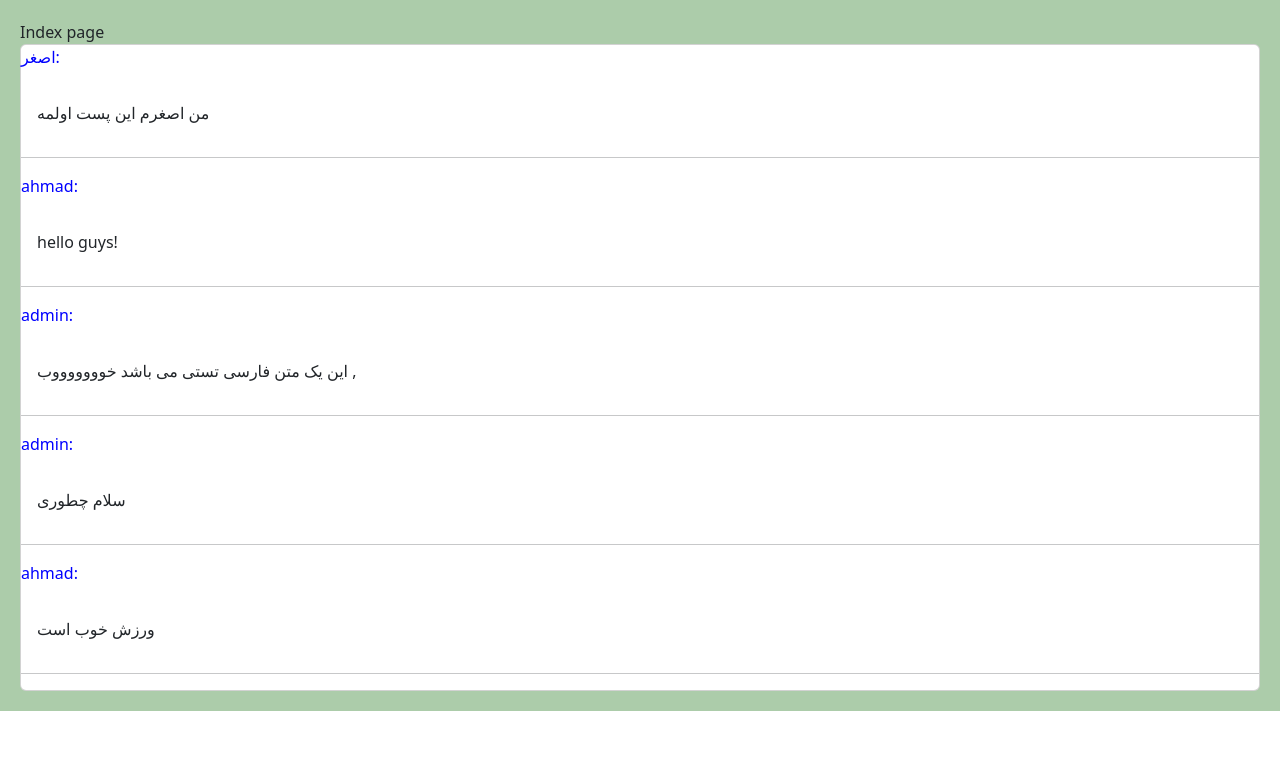
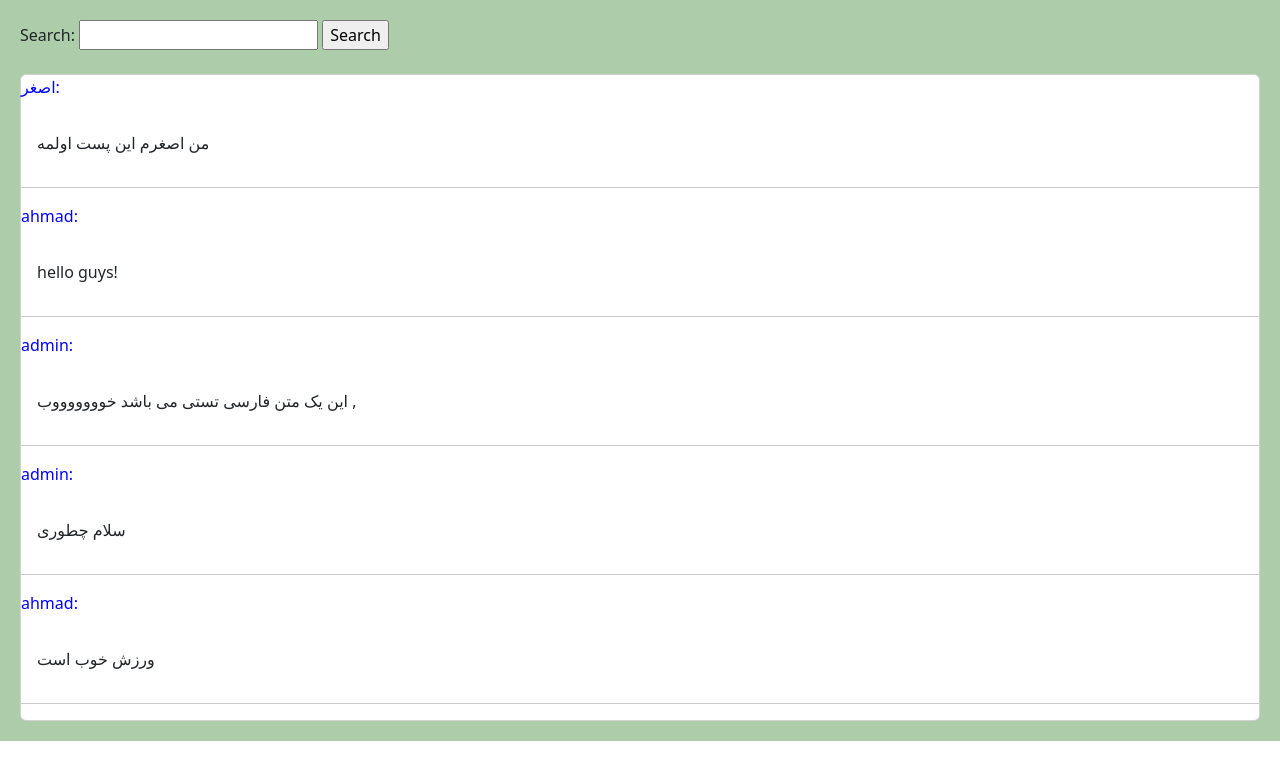
Before and after one commit to AkbarBeiramzadeh/twitter_2, a Django app: page / in a window 1280 px wide. Shown: the part 54-815 px from the top of the page. Before the commit the page ends 765 px from the top, so only its background shows below. Run offline with Django 4.2, Linux system fonts and the light colour scheme; data comes from the database, SQL or seed files in the repository.

Commit message:
feat: added search form to index.html

```diff
--- a/home/templates/home/index.html
+++ b/home/templates/home/index.html
@@ -5,8 +5,12 @@
 {% endblock %}
 
 {% block content %}
-Index page
 
+    <form action="" method="get">
+        {{ form }}
+        <input type="submit" value="Search">
+    </form>
+    <br>
     <div class="card">
         {% for post in posts %}
             <p style="color: blue">{{ post.user }}:</p>
```
